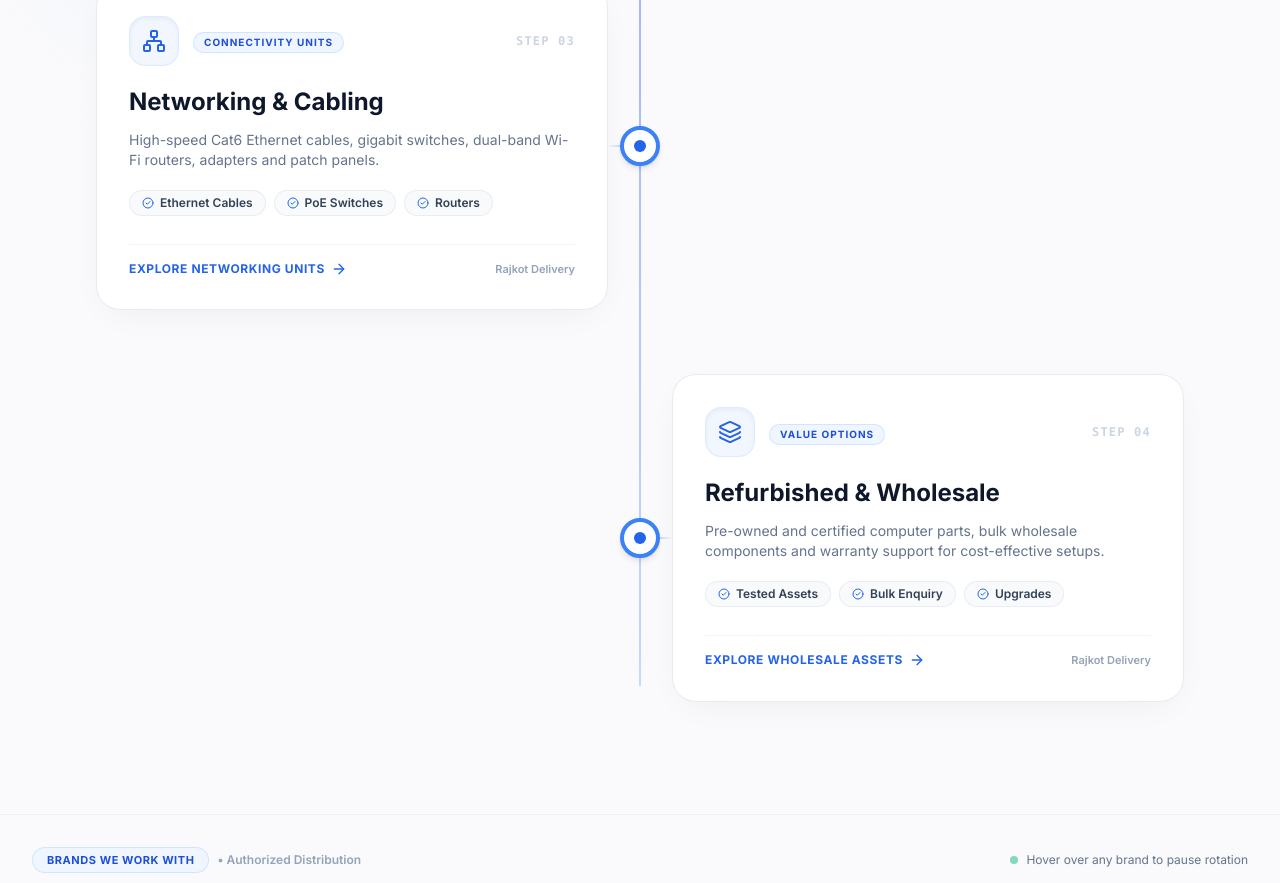
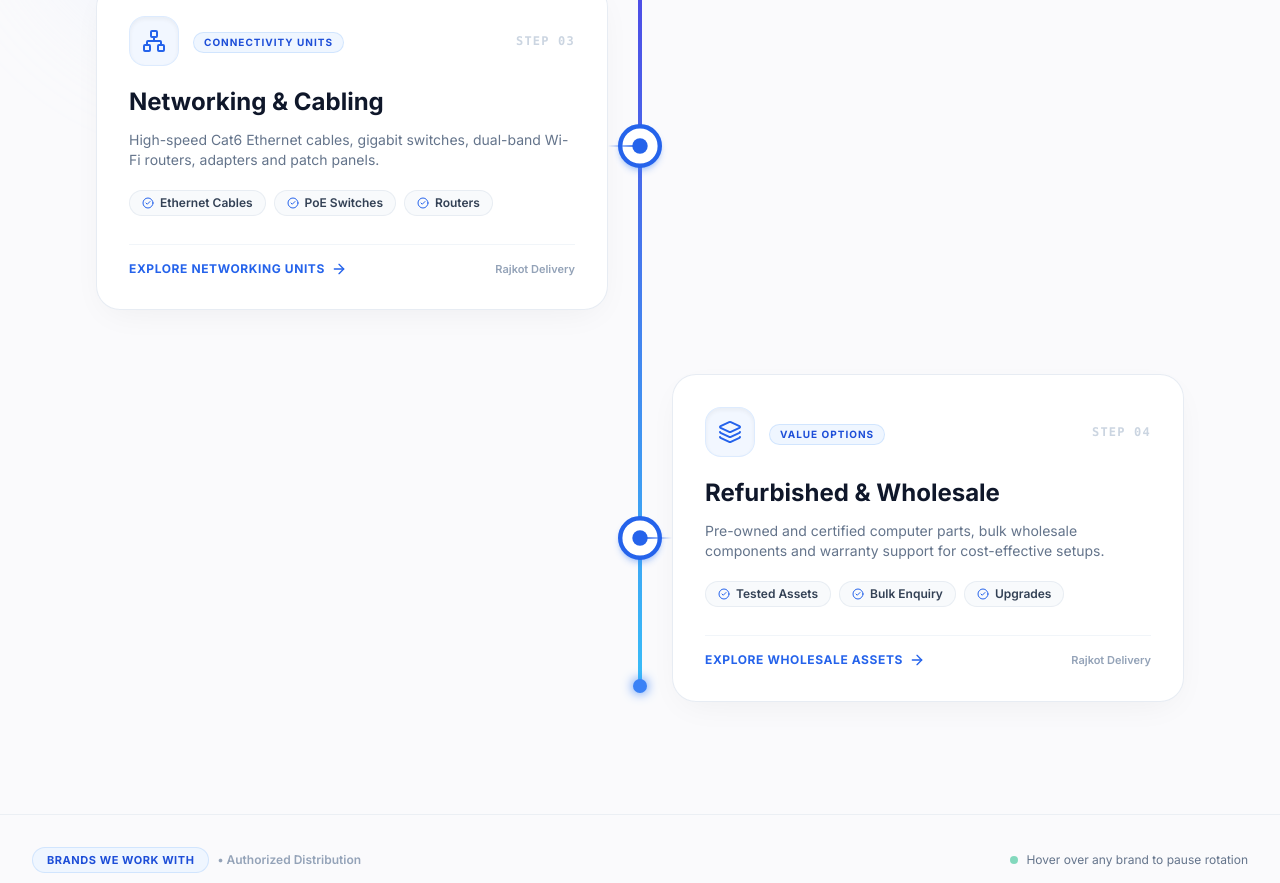
Before and after one commit to priyanshkakkad17/version-computers, a Next.js app: page / in a window 1280 px wide. Shown: the part 3880-4763 px from the top of the page. Built offline with nearby package versions, Linux system fonts and the light colour scheme.

Commit message:
feat: dynamic scroll-driven line fill and glowing tracer for ladder spine

```diff
--- a/src/components/ServicesSection.tsx
+++ b/src/components/ServicesSection.tsx
@@ -1,6 +1,6 @@
 'use client';
 
-import React from 'react';
+import React, { useEffect, useRef, useState } from 'react';
 import { ORIGINAL_SERVICES, ORIGINAL_DISTRIBUTORS } from '@/data/products';
 import {
   Laptop,
@@ -13,6 +13,27 @@ import {
 } from 'lucide-react';
 
 export default function ServicesSection() {
+  const ladderRef = useRef<HTMLDivElement>(null);
+  const [scrollProgress, setScrollProgress] = useState<number>(0);
+
+  useEffect(() => {
+    const handleScroll = () => {
+      if (!ladderRef.current) return;
+      const rect = ladderRef.current.getBoundingClientRect();
+      const windowHeight = window.innerHeight;
+
+      // Start filling when top of ladder enters halfway from bottom
+      const totalDist = rect.height;
+      const currentPassed = windowHeight * 0.7 - rect.top;
+      const progress = Math.min(Math.max(currentPassed / totalDist, 0), 1);
+      setScrollProgress(progress);
+    };
+
+    window.addEventListener('scroll', handleScroll, { passive: true });
+    handleScroll();
+    return () => window.removeEventListener('scroll', handleScroll);
+  }, []);
+
   const getServiceIcon = (id: string) => {
     switch (id) {
       case 'computers-laptops':
@@ -62,14 +83,30 @@ export default function ServicesSection() {
         {/* ======================================================== */}
         {/* ACTUAL LADDER: Side-by-side alternating left & right     */}
         {/* ======================================================== */}
-        <div className="relative mb-28">
-          {/* Central Vertical Ladder Spine (desktop & tablet) */}
-          <div className="hidden md:block absolute left-1/2 top-4 bottom-4 -translate-x-1/2 w-0.5 bg-gradient-to-b from-blue-300 via-indigo-300 to-blue-200" />
+        <div ref={ladderRef} className="relative mb-28">
+          {/* Base Neutral Track Line */}
+          <div className="hidden md:block absolute left-1/2 top-4 bottom-4 -translate-x-1/2 w-1 bg-slate-200 rounded-full" />
+
+          {/* Dynamic Scroll-Activated Moving Center Line */}
+          <div
+            className="hidden md:block absolute left-1/2 top-4 -translate-x-1/2 w-1 bg-gradient-to-b from-blue-600 via-indigo-600 to-sky-400 rounded-full transition-all duration-150 ease-out z-10"
+            style={{
+              height: `calc(${scrollProgress * 100}% - 32px)`,
+              maxHeight: 'calc(100% - 32px)',
+            }}
+          >
+            {/* Glowing tracer spark at the head of the moving line */}
+            {scrollProgress > 0.05 && (
+              <span className="absolute bottom-0 left-1/2 -translate-x-1/2 translate-y-1/2 w-3.5 h-3.5 rounded-full bg-blue-500 shadow-[0_0_12px_#3b82f6] animate-pulse" />
+            )}
+          </div>
 
           {/* Ladder Items Container */}
           <div className="space-y-12 md:space-y-16">
             {ORIGINAL_SERVICES.map((srv, idx) => {
               const isEven = idx % 2 === 0; // 0, 2 on Left; 1, 3 on Right
+              const stepRatio = (idx + 0.3) / ORIGINAL_SERVICES.length;
+              const isPassed = scrollProgress >= stepRatio;
 
               return (
                 <div
@@ -148,17 +185,35 @@ export default function ServicesSection() {
                   </div>
 
                   {/* Central Ladder Step Node (only visible on tablet & desktop) */}
-                  <div className="hidden md:flex absolute left-1/2 -translate-x-1/2 items-center justify-center pointer-events-none">
-                    <div className="w-10 h-10 rounded-full bg-white border-4 border-blue-500 shadow-md flex items-center justify-center z-20">
-                      <span className="w-3 h-3 rounded-full bg-blue-600"></span>
+                  <div className="hidden md:flex absolute left-1/2 -translate-x-1/2 items-center justify-center pointer-events-none z-20">
+                    <div
+                      className={`w-10 h-10 rounded-full bg-white border-4 transition-all duration-500 flex items-center justify-center shadow-md ${
+                        isPassed
+                          ? 'border-blue-600 scale-110 shadow-blue-500/30'
+                          : 'border-slate-300'
+                      }`}
+                    >
+                      <span
+                        className={`w-3.5 h-3.5 rounded-full transition-colors duration-500 ${
+                          isPassed ? 'bg-blue-600' : 'bg-slate-300'
+                        }`}
+                      />
                     </div>
 
                     {/* Horizontal ladder rung connecting to card */}
                     <div
-                      className={`absolute top-1/2 -translate-y-1/2 h-0.5 bg-gradient-to-r ${
+                      className={`absolute top-1/2 -translate-y-1/2 h-0.5 transition-all duration-500 ${
                         isEven
-                          ? 'right-1/2 w-8 from-transparent to-blue-400'
-                          : 'left-1/2 w-8 from-blue-400 to-transparent'
+                          ? `right-1/2 w-8 ${
+                              isPassed
+                                ? 'bg-gradient-to-r from-transparent to-blue-600'
+                                : 'bg-gradient-to-r from-transparent to-slate-200'
+                            }`
+                          : `left-1/2 w-8 ${
+                              isPassed
+                                ? 'bg-gradient-to-r from-blue-600 to-transparent'
+                                : 'bg-gradient-to-r from-slate-200 to-transparent'
+                            }`
                       }`}
                     />
                   </div>
```
